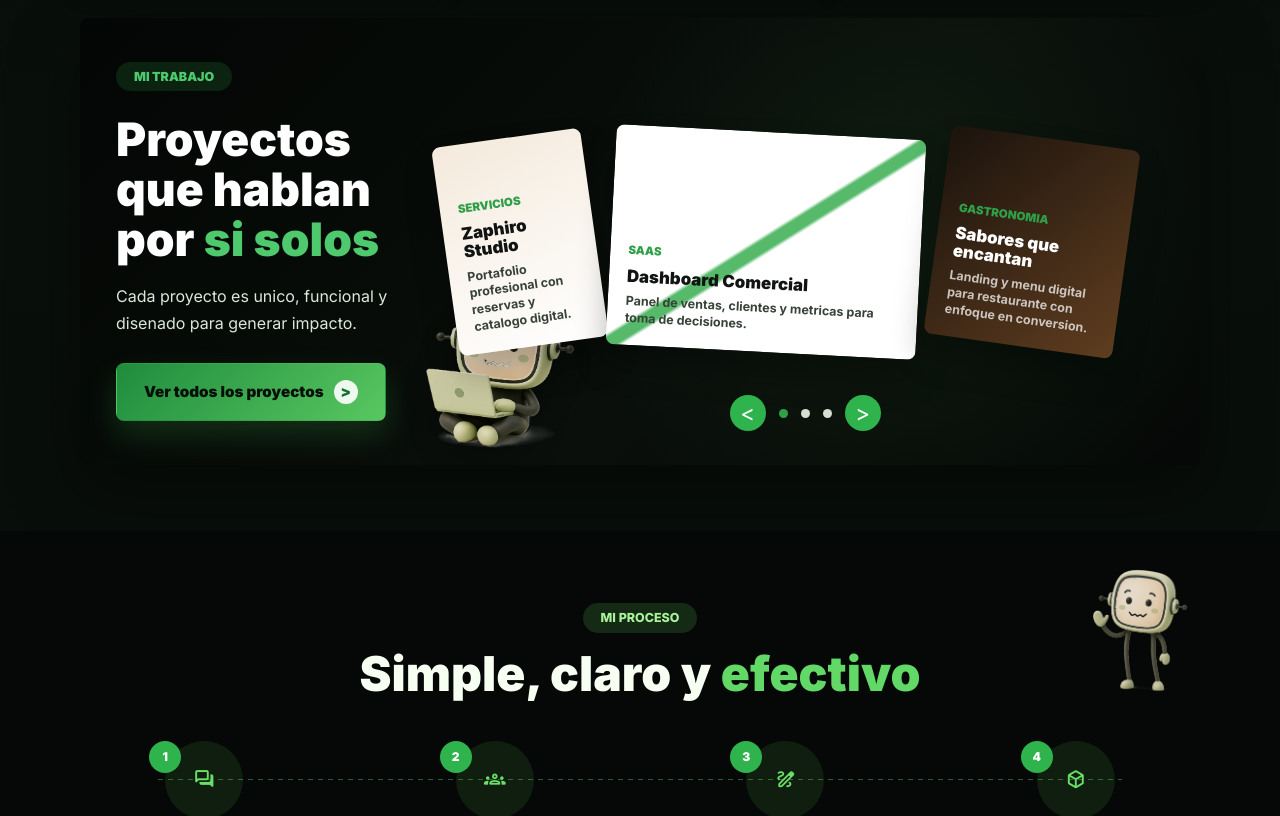
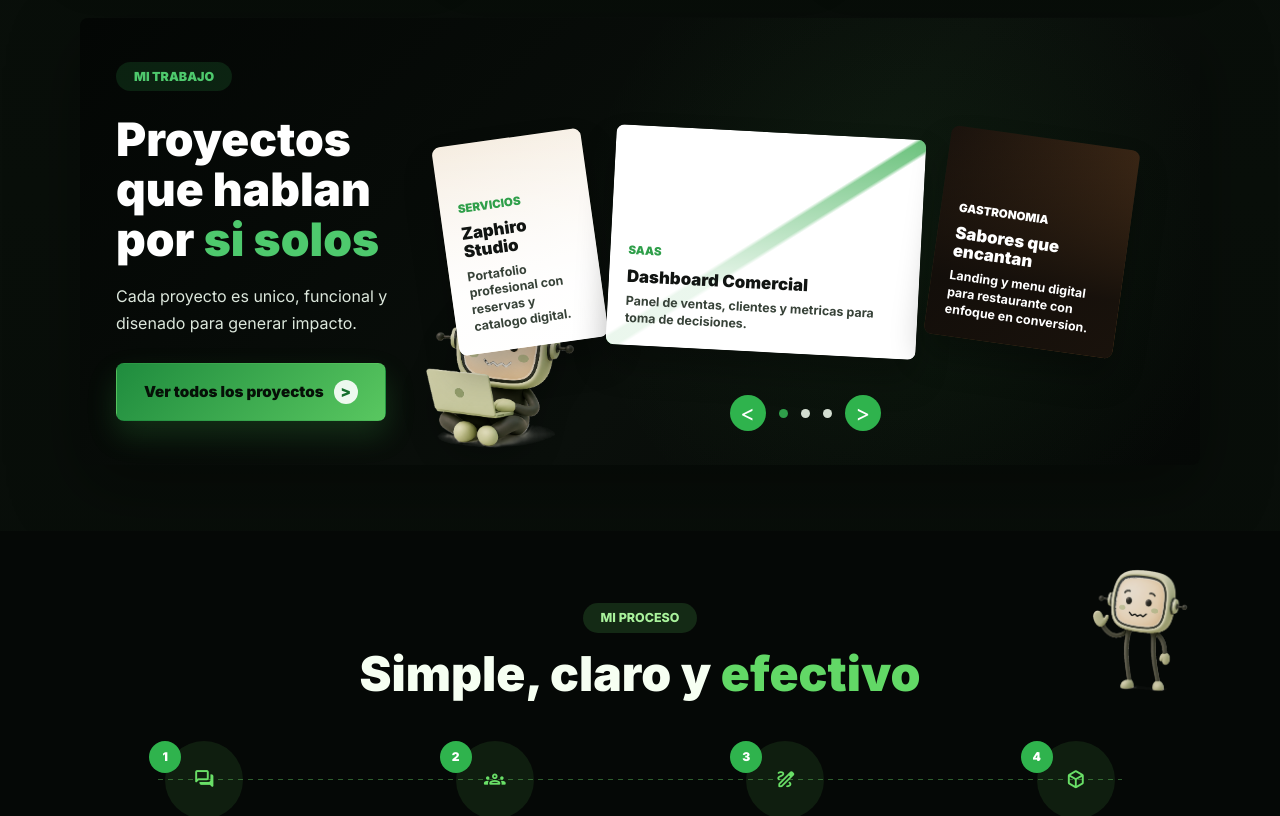
Before and after one commit to Jairalsuarez/fizizia, a React (Vite) app: page / in a window 1280 px wide. Shown: the part 1600-2416 px from the top of the page. Built offline with nearby package versions, Linux system fonts and the light colour scheme; no server answers; the database is empty.

Commit message:
Improve landing project carousel

```diff
--- a/src/components/landing/ProjectsSection.jsx
+++ b/src/components/landing/ProjectsSection.jsx
@@ -1,10 +1,12 @@
 import { useEffect, useState } from 'react'
 import { fallbackProjects, robots } from '../../data/fizziaContent'
 import { getPortfolioProjects } from '../../services/portfolioProjects'
+import { getProjectPreviewUrl } from '../../utils/projectPreview'
 import { Button } from '../ui/Button'
 
 export function ProjectsSection() {
   const [projects, setProjects] = useState(fallbackProjects)
+  const [activeIndex, setActiveIndex] = useState(0)
 
   useEffect(() => {
     let isMounted = true
@@ -20,6 +22,19 @@ export function ProjectsSection() {
     }
   }, [])
 
+  const visibleProjects = projects
+    .slice(activeIndex)
+    .concat(projects.slice(0, activeIndex))
+    .slice(0, Math.min(3, projects.length))
+
+  function goToPrevious() {
+    setActiveIndex((currentIndex) => (currentIndex - 1 + projects.length) % projects.length)
+  }
+
+  function goToNext() {
+    setActiveIndex((currentIndex) => (currentIndex + 1) % projects.length)
+  }
+
   return (
     <section id="proyectos" className="projects-section">
       <div className="projects-panel">
@@ -34,8 +49,11 @@ export function ProjectsSection() {
         </div>
         <div className="project-showcase">
           <img className="projects-robot" src={robots.laptop} alt="Robot Fizzia revisando proyectos" />
-          {projects.slice(0, 3).map((project, index) => (
+          {visibleProjects.map((project, index) => (
             <article className={`showcase-card ${['small', 'tall', 'food'][index]}`} key={project.id || project.slug}>
+              {project.website_url ? (
+                <img className="showcase-preview" src={getProjectPreviewUrl(project.website_url)} alt="" />
+              ) : null}
               <span>{project.industry || 'Proyecto'}</span>
               <strong>{project.title}</strong>
               <p>{project.summary}</p>
@@ -43,11 +61,17 @@ export function ProjectsSection() {
           ))}
         </div>
         <div className="slider-dots">
-          <button aria-label="Anterior">{'<'}</button>
-          <span />
-          <span />
-          <span />
-          <button aria-label="Siguiente">{'>'}</button>
+          <button aria-label="Anterior" onClick={goToPrevious} type="button">{'<'}</button>
+          {projects.map((project, index) => (
+            <button
+              aria-label={`Ver proyecto ${index + 1}`}
+              className={`project-dot ${index === activeIndex ? 'active' : ''}`}
+              key={project.id || project.slug || index}
+              onClick={() => setActiveIndex(index)}
+              type="button"
+            />
+          ))}
+          <button aria-label="Siguiente" onClick={goToNext} type="button">{'>'}</button>
         </div>
       </div>
     </section>
--- a/src/index.css
+++ b/src/index.css
@@ -626,9 +626,11 @@ main {
 }
 
 .showcase-card {
+  position: relative;
   display: grid;
   align-content: end;
   gap: 8px;
+  overflow: hidden;
   border-radius: 8px;
   color: #111412;
   font-weight: 950;
@@ -640,7 +642,26 @@ main {
 .showcase-card strong,
 .showcase-card p {
   position: relative;
+  z-index: 2;
+}
+
+.showcase-preview {
+  position: absolute;
+  inset: 0;
   z-index: 1;
+  width: 100%;
+  height: 100%;
+  object-fit: cover;
+  opacity: 0.34;
+  filter: saturate(0.9) contrast(1.05);
+}
+
+.showcase-card::after {
+  position: absolute;
+  inset: 0;
+  z-index: 1;
+  content: '';
+  background: linear-gradient(180deg, rgba(255, 255, 255, 0.12), rgba(255, 255, 255, 0.88) 72%);
 }
 
 .showcase-card span {
@@ -691,6 +712,16 @@ main {
   color: rgba(255, 255, 255, 0.72);
 }
 
+.showcase-card.food::after {
+  background: linear-gradient(180deg, rgba(12, 10, 8, 0.06), rgba(12, 10, 8, 0.84) 72%);
+}
+
+.showcase-card.food span,
+.showcase-card.food strong,
+.showcase-card.food p {
+  color: #ffffff;
+}
+
 .slider-dots {
   position: absolute;
   left: 58%;
@@ -715,17 +746,27 @@ main {
 }
 
 .slider-dots span,
+.slider-dots .project-dot,
 .testimonial-dots i {
   display: block;
   width: 9px;
   height: 9px;
+  min-width: 9px;
+  min-height: 9px;
   border-radius: 50%;
+  border: 0;
   background: #d4ded1;
+  padding: 0;
 }
 
 .slider-dots span:first-of-type,
+.slider-dots .project-dot.active,
 .testimonial-dots i:first-child {
   background: #2f9f4a;
+}
+
+.slider-dots .project-dot {
+  cursor: pointer;
 }
 
 .process-section {
--- a/src/services/portfolioProjects.js
+++ b/src/services/portfolioProjects.js
@@ -11,7 +11,7 @@ export async function getPortfolioProjects() {
     .select('id,slug,title,summary,industry,website_url,is_featured,sort_order')
     .eq('is_published', true)
     .order('sort_order', { ascending: true })
-    .limit(3)
+    .limit(12)
 
   if (error) {
     return fallbackProjects
--- /dev/null
+++ b/src/utils/projectPreview.js
@@ -0,0 +1,6 @@
+export function getProjectPreviewUrl(websiteUrl) {
+  if (!websiteUrl) return ''
+
+  const normalizedUrl = /^https?:\/\//i.test(websiteUrl) ? websiteUrl : `https://${websiteUrl}`
+  return `https://s.wordpress.com/mshots/v1/${encodeURIComponent(normalizedUrl)}?w=900`
+}
```
